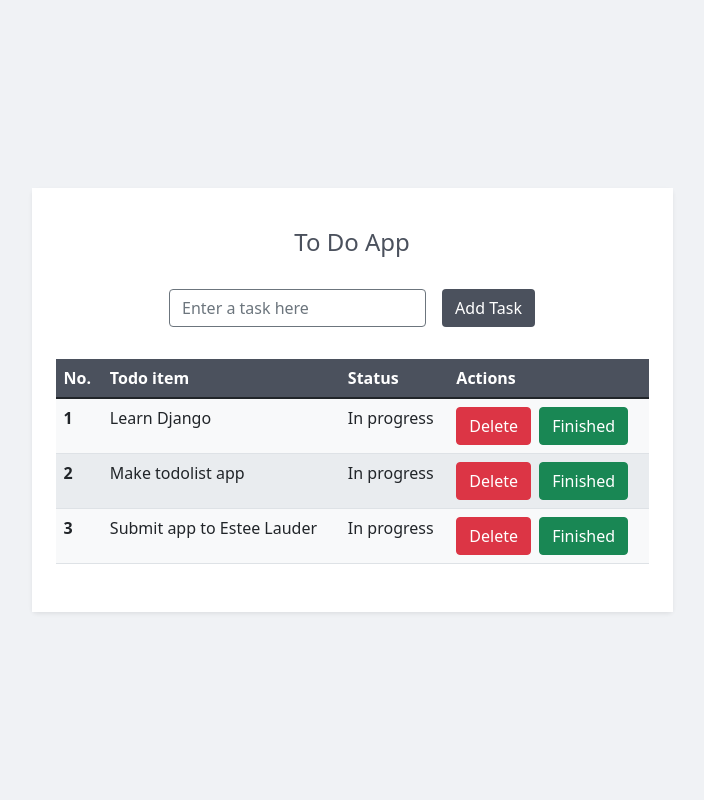
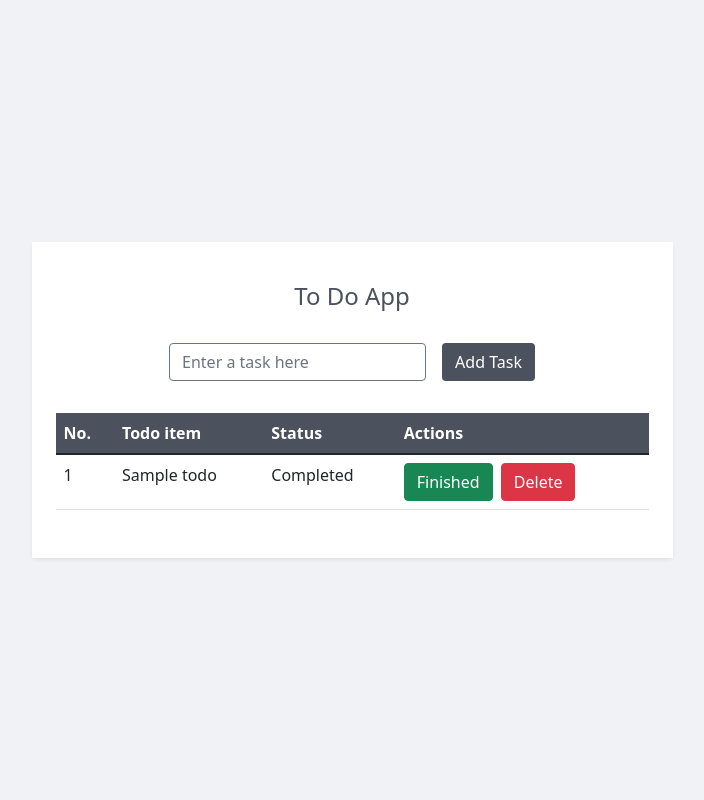
Before and after one commit to AbbiramiJegan/todo, a Django app: page / in a window 1280 px wide. Shown: the whole page, without its empty margins (288-992 px from the left). Run offline with Django 5.2, Linux system fonts and the light colour scheme; tables that the repository leaves empty hold one stand-in row (values such as "Sample post").

Commit message:
Add table and forms for displaying, marking, and deleting To-Do items in template

```diff
--- a/todoapp/templates/todoapp/todo.html
+++ b/todoapp/templates/todoapp/todo.html
@@ -1,14 +1,18 @@
+<!DOCTYPE html>
+<html lang="en">
+<head>
+    <meta charset="UTF-8">
+    <meta name="viewport" content="width=device-width, initial-scale=1.0">
+    <title>To Do App</title>
     <link rel="stylesheet" href="https://cdn.jsdelivr.net/npm/bootstrap@5.1.3/dist/css/bootstrap.min.css" integrity="sha384-1BmE4kWBq78iYhFldvKuhfTAU6auU8tT94WrHftjDbrCEXSU1oBoqyl2QvZ6jIW3" crossorigin="anonymous">
-<script src="https://cdn.jsdelivr.net/npm/bootstrap@5.1.3/dist/js/bootstrap.min.js" integrity="sha384-QJHtvGhmr9XOIpI6YVutG+2QOK9T+ZnN4kzFN1RtK3zEFEIsxhlmWl5/YESvpZ13" crossorigin="anonymous"></script>
-<script src="https://cdn.jsdelivr.net/npm/bootstrap@4.6.1/dist/js/bootstrap.bundle.min.js" integrity="sha384-fQybjgWLrvvRgtW6bFlB7jaZrFsaBXjsOMm/tB9LTS58ONXgqbR9W8oWht/amnpF" crossorigin="anonymous"></script>
-
+</head>
+<body>
     <section class="vh-100" style="background-color: #f0f2f5;">
         <div class="container py-5 h-100">
             <div class="row d-flex justify-content-center align-items-center h-100">
                 <div class="col col-lg-9 col-xl-7">
                     <div class="card shadow-sm rounded-3" style="border: none;">
                         <div class="card-body p-4" style="background-color: #ffffff;">
-
                             <h4 class="text-center my-3 pb-3" style="color: #4b515d;">To Do App</h4>
 
                             <form method="POST" class="row row-cols-lg-auto g-3 justify-content-center align-items-center mb-4 pb-2">
@@ -18,7 +22,6 @@
                                         <input type="text" id="form1" class="form-control" name="task" placeholder="Enter a task here" style="border-color: #6c757d;"/>
                                     </div>
                                 </div>
-
                                 <div class="col-12">
                                     <button type="submit" class="btn" style="background-color: #4b515d; color: #ffffff;">Add Task</button>
                                 </div>
@@ -34,39 +37,39 @@
                                     </tr>
                                 </thead>
                                 <tbody>
-                                <tr style="background-color: #f8f9fa;">
-                                    <th scope="row">1</th>
-                                    <td>Learn Django</td>
-                                    <td>In progress</td>
+                                    {% for i in todos %}
+                                    <tr>
+                                        <td>{{ forloop.counter }}</td>
+                                        <td>{{ i.todo_name }}</td>
                                         <td>
-                                        <button type="submit" class="btn btn-danger">Delete</button>
-                                        <button type="submit" class="btn btn-success ms-1">Finished</button>
+                                            {% if i.status %}
+                                                Completed
+                                            {% else %}
+                                                In Progress
+                                            {% endif %}
+                                        </td>
+                                        <td>
+                                            <!-- Form to mark a todo item as finished -->
+                                            <form action="{% url 'mark_finished' i.id %}" method="post" style="display:inline;">
+                                                {% csrf_token %}
+                                                <button type="submit" class="btn btn-success">Finished</button>
+                                            </form>
+
+                                            <!-- Form to delete a todo item -->
+                                            <form action="{% url 'delete_todo' i.id %}" method="post" style="display:inline;">
+                                                {% csrf_token %}
+                                                <button type="submit" class="btn btn-danger ms-1">Delete</button>
+                                            </form>
                                         </td>
                                     </tr>
-                                <tr style="background-color: #e9ecef;">
-                                    <th scope="row">2</th>
-                                    <td>Make todolist app</td>
-                                    <td>In progress</td>
-                                    <td>
-                                        <button type="submit" class="btn btn-danger">Delete</button>
-                                        <button type="submit" class="btn btn-success ms-1">Finished</button>
-                                    </td>
-                                </tr>
-                                <tr style="background-color: #f8f9fa;">
-                                    <th scope="row">3</th>
-                                    <td>Submit app to Estee Lauder</td>
-                                    <td>In progress</td>
-                                    <td>
-                                        <button type="submit" class="btn btn-danger">Delete</button>
-                                        <button type="submit" class="btn btn-success ms-1">Finished</button>
-                                    </td>
-                                </tr>
+                                    {% endfor %}
                                 </tbody>
                             </table>
-
                         </div>
                     </div>
                 </div>
             </div>
         </div>
     </section>
+</body>
+</html>
```
Lines whose indentation alone changed are shown as unchanged.
